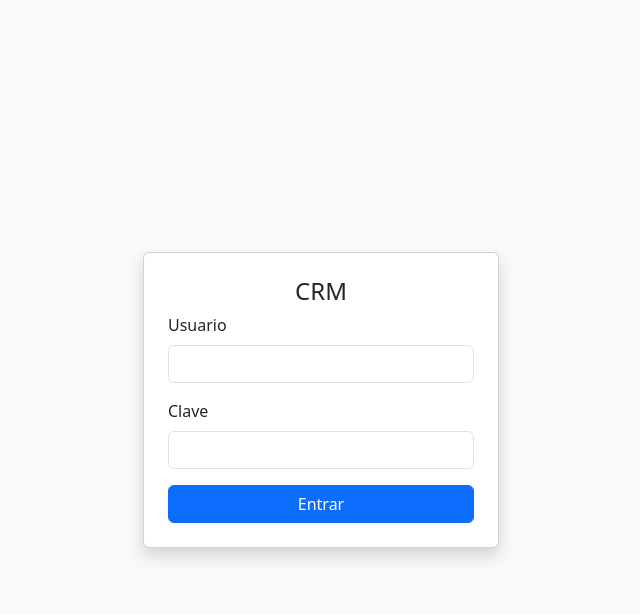
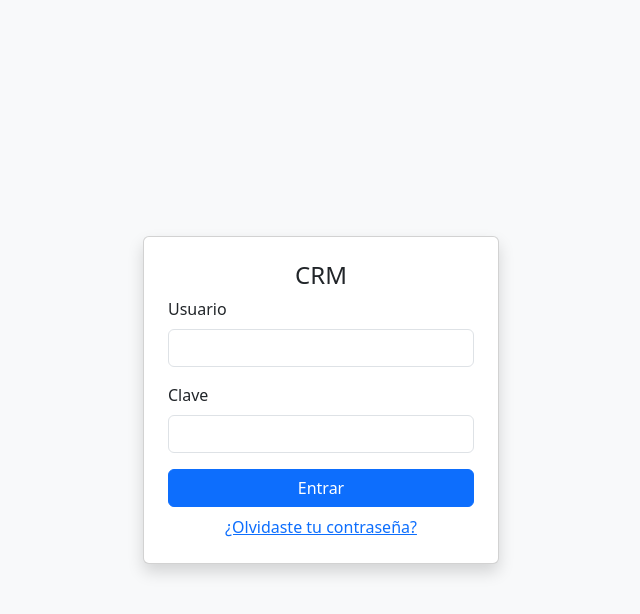
Before and after one commit to salvatiobueno/crm_app, a PHP site: page /tbp/ in a window 1280 px wide. Shown: the top 614 px of the page, without its empty margins (319-959 px from the left). Run offline with PHP 8.4, Linux system fonts and the light colour scheme.

```diff
--- a/crm/index.php
+++ b/crm/index.php
@@ -43,6 +43,11 @@ if ($_SERVER['REQUEST_METHOD'] === 'POST') {
                         <input type="password" class="form-control" name="clave" required>
                     </div>
                     <button type="submit" class="btn btn-primary w-100">Entrar</button>
+
+                    <div class="text-center mt-2">
+                        <a href="recuperar.php">¿Olvidaste tu contraseña?</a>
+                    </div>
+
                 </form>
             </div>
         </div>
```
